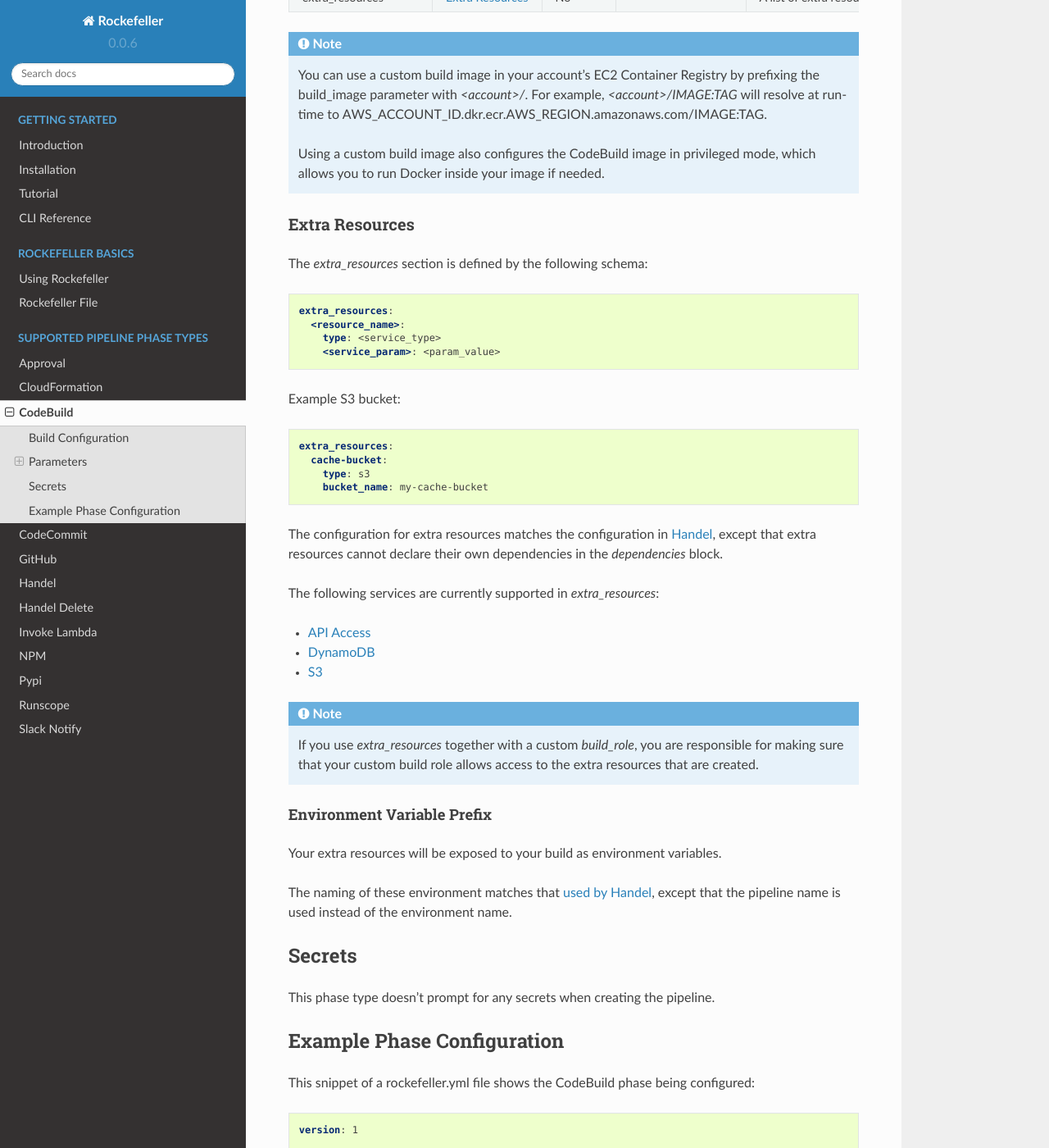
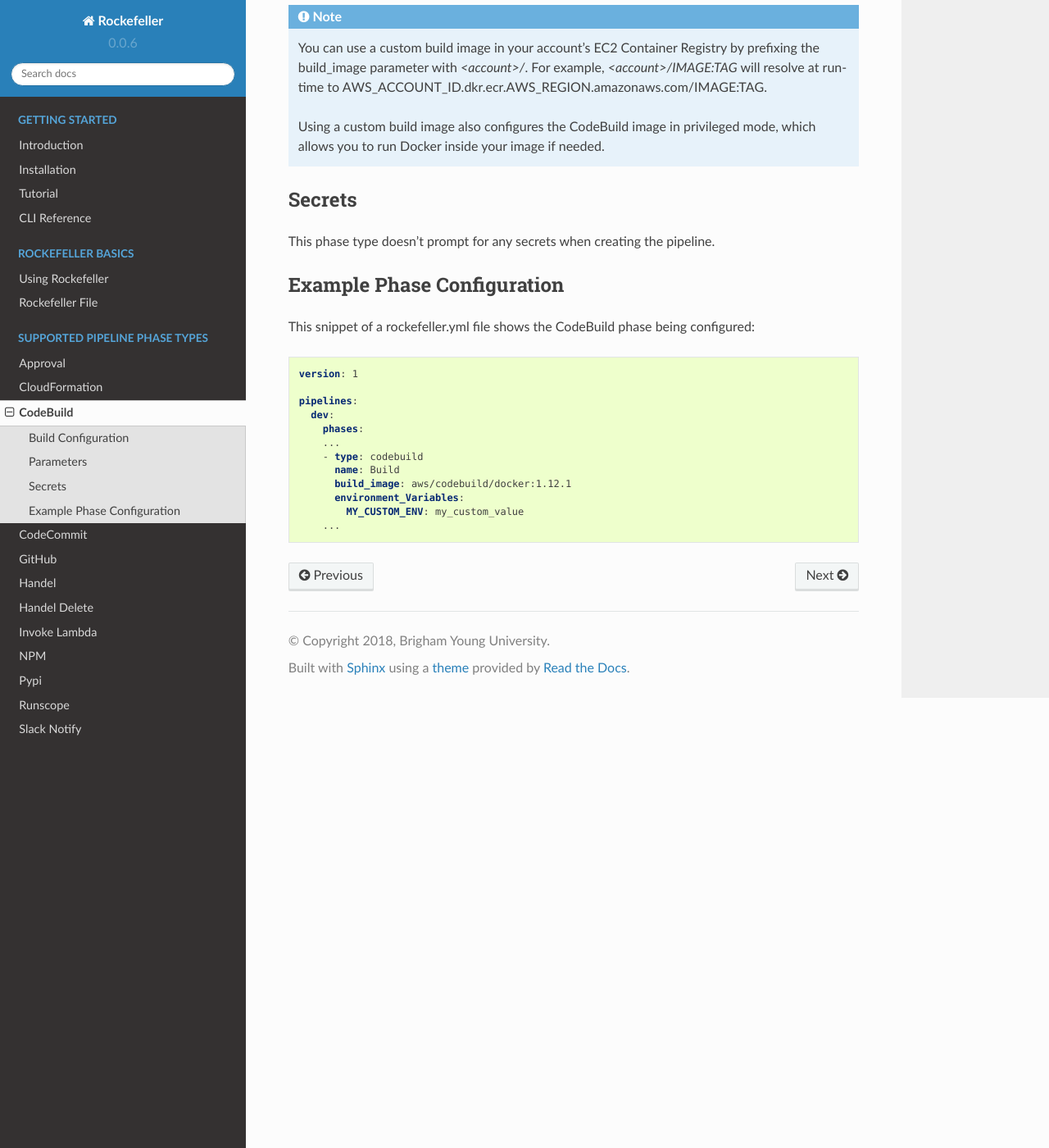
Before and after one commit to byu-oit/rockefeller, a Sphinx documentation site: the page built from docs/phase-types/codebuild.rst, in a window 1280 px wide and 1400 px high, scrolled down 690 px. Shown: the whole window at 82% size. Built offline with Sphinx 7.4.7 and the Read the Docs theme 2.0.0, drawn with Linux system fonts in a browser that asks for light colours; some of the changed text lies outside the part shown.

Commit message:
Remove reference to extra resources (not currently implemented)

```diff
--- a/docs/phase-types/codebuild.rst
+++ b/docs/phase-types/codebuild.rst
@@ -47,59 +47,12 @@
      - No
      - Handel-created role
      - The role that will be assigned to the CodeBuild project. This role must already exist in your account and must be assumable by CodeBuild.
-   * - extra_resources
-     - :ref:`codebuild-extras`
-     - No
-     -
-     - A list of extra resources that are necessary to build your code. For example, an S3 bucket in which to cache files.
 
 .. NOTE::
 
   You can use a custom build image in your account's EC2 Container Registry by prefixing the build_image parameter with *<account>/*. For example, *<account>/IMAGE:TAG* will resolve at run-time to AWS_ACCOUNT_ID.dkr.ecr.AWS_REGION.amazonaws.com/IMAGE:TAG.
 
   Using a custom build image also configures the CodeBuild image in privileged mode, which allows you to run Docker inside your image if needed.
-
-.. _codebuild-extras:
-
-Extra Resources
-~~~~~~~~~~~~~~~
-
-The `extra_resources` section is defined by the following schema:
-
-.. code-block:: yaml
-
-    extra_resources:
-      <resource_name>:
-        type: <service_type>
-        <service_param>: <param_value>
-
-Example S3 bucket:
-
-.. code-block:: yaml
-
-    extra_resources:
-      cache-bucket:
-        type: s3
-        bucket_name: my-cache-bucket
-
-The configuration for extra resources matches the configuration in `Handel <https://handel.readthedocs.io>`_, except that extra resources cannot declare their own dependencies in the `dependencies` block.
-
-The following services are currently supported in `extra_resources`:
-
-* `API Access <https://handel.readthedocs.io/en/latest/supported-services/apiaccess.html>`_
-* `DynamoDB <https://handel.readthedocs.io/en/latest/supported-services/dynamodb.html>`_
-* `S3 <https://handel.readthedocs.io/en/latest/supported-services/s3.html>`_
-
-.. NOTE::
-
-  If you use `extra_resources` together with a custom `build_role`, you are responsible for making sure that your custom build role allows access to the extra resources that are created.
-
-Environment Variable Prefix
-***************************
-
-Your extra resources will be exposed to your build as environment variables.
-
-The naming of these environment matches that `used by Handel <https://handel.readthedocs.io/en/latest/handel-basics/consuming-service-dependencies.html#environment-variable-prefix>`_, except that the pipeline name is used instead of the environment name.
 
 Secrets
 -------
@@ -123,25 +76,3 @@
           environment_Variables:
             MY_CUSTOM_ENV: my_custom_value
         ...
-
-This is a snippet of a rockefeller.yml file which includes an S3 bucket as an extra resource and a custom IAM role:
-
-.. code-block:: yaml
-
-    version: 1
-
-    pipelines:
-      dev:
-        phases:
-        ...
-        - type: codebuild
-          name: Build
-          build_image: aws/codebuild/docker:1.12.1
-          environment_Variables:
-            MY_CUSTOM_ENV: my_custom_value
-          build_role: my-custom-codebuild-role
-          extra_resources:
-            cache_bucket:
-              type: s3
-              #Everything else, including the name, is optional
-        ...
```
